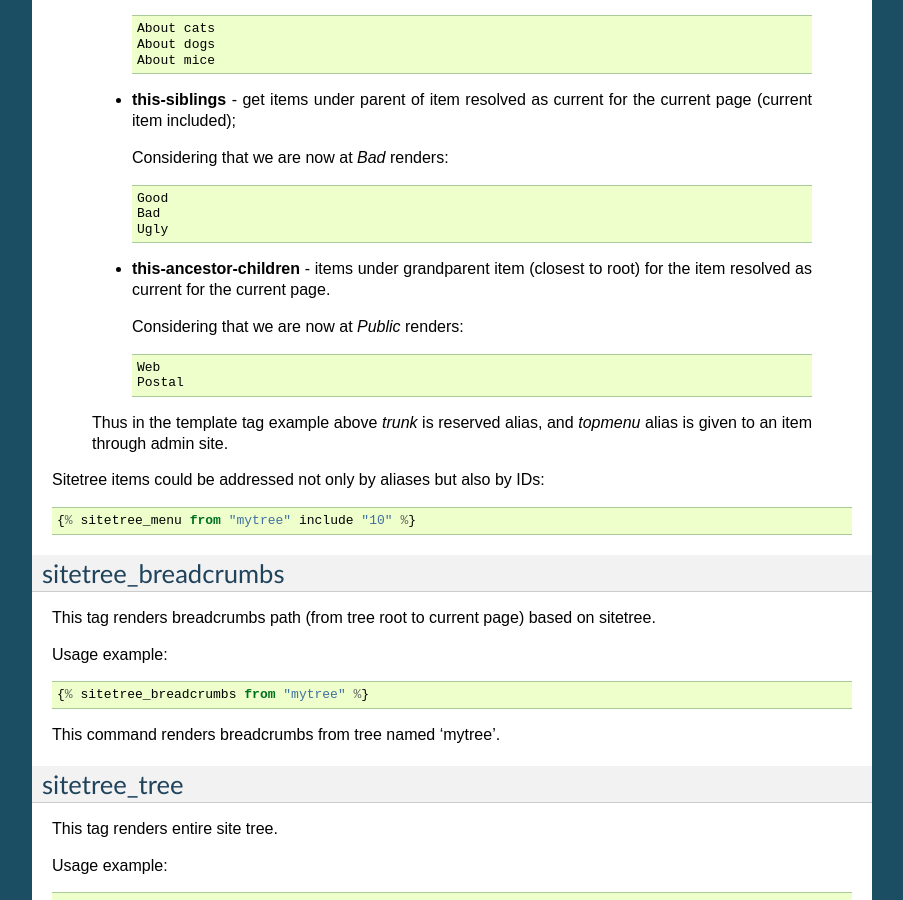
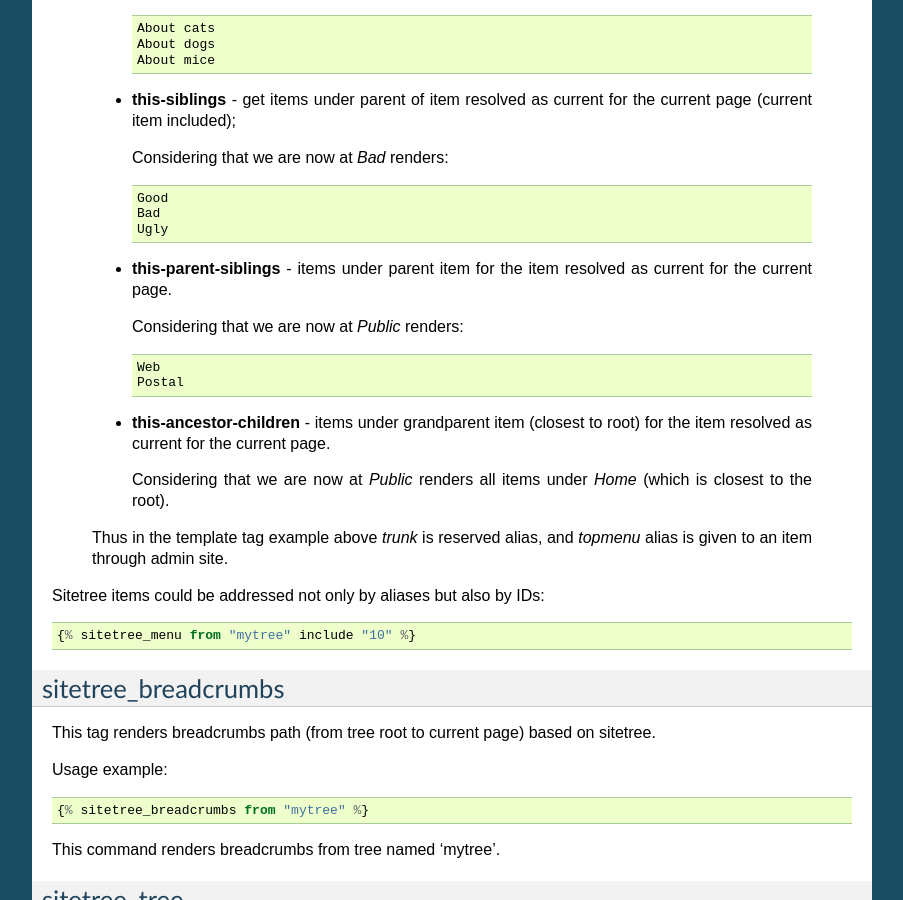
Before and after one commit to idlesign/django-sitetree, a Sphinx documentation site: the page built from docs/source/tags.rst, in a window 1280 px wide and 900 px high, scrolled down 1443 px. Shown: the whole window, without its empty margins (198-1101 px from the left). Built offline with Sphinx 7.4.7, drawn with Linux system fonts in a browser that asks for light colours.

Commit message:
`this-parent-siblings` alias described.

```diff
--- a/docs/source/tags.rst
+++ b/docs/source/tags.rst
@@ -93,12 +93,16 @@ please use :ref:`tree hooks <tree-hooks>`.
       Bad
       Ugly
 
-  + **this-ancestor-children** - items under grandparent item (closest to root) for the item resolved as current for the current page.
+  + **this-parent-siblings** - items under parent item for the item resolved as current for the current page.
 
     Considering that we are now at `Public` renders::
 
       Web
       Postal
+
+  + **this-ancestor-children** - items under grandparent item (closest to root) for the item resolved as current for the current page.
+
+    Considering that we are now at `Public` renders all items under `Home` (which is closest to the root).
 
   Thus in the template tag example above `trunk` is reserved alias, and `topmenu` alias is given to an item through
   admin site.
```
